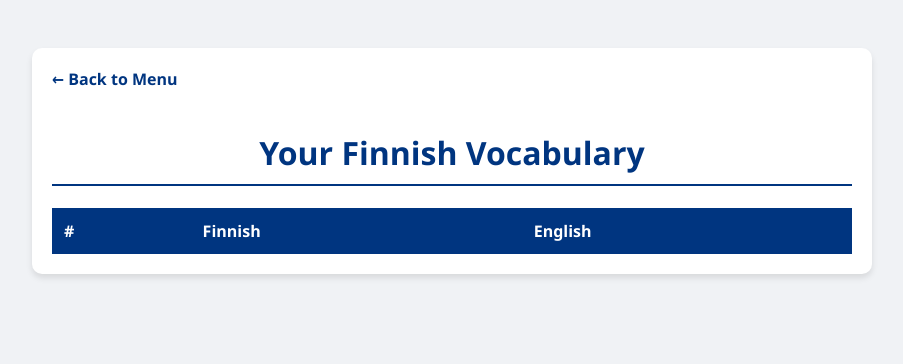
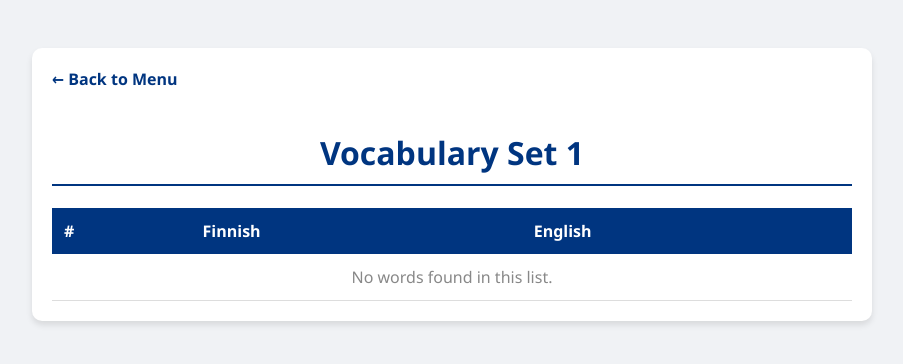
Before and after one commit to duongtri3007/Finnish_vocabulary_program, a Django app: page /sets/1/ in a window 1280 px wide. Shown: the top 364 px of the page, without its empty margins (188-1091 px from the left). Run offline with Django 5.2, Linux system fonts and the light colour scheme; lists and menus that the app fills with data are empty.

Commit message:
change forloop

```diff
--- a/frontend/templates/frontend/words_list.html
+++ b/frontend/templates/frontend/words_list.html
@@ -27,7 +27,7 @@
     <div class="container">
         <a href="{% url 'main_menu' %}" class="back-btn">← Back to Menu</a>
 
-        <h1>Your Finnish Vocabulary</h1>
+        <h1>{% if set_title %}{{ set_title }}{% else %}Your Finnish Vocabulary{% endif %}</h1>
 
         <table>
             <thead>
@@ -38,11 +38,15 @@
                 </tr>
             </thead>
             <tbody>
-                {% for finnish, english in vocabulary.items %}
+                {% for item in vocabulary %}
                 <tr>
                     <td>{{ forloop.counter }}</td>
-                    <td><strong>{{ finnish }}</strong></td>
-                    <td>{{ english }}</td>
+                    <td><strong>{{ item.fi }}</strong></td> <td>{{ item.en }}</td>                   </tr>
+                {% empty %}
+                <tr>
+                    <td colspan="3" style="text-align: center; color: #888;">
+                        No words found in this list.
+                    </td>
                 </tr>
                 {% endfor %}
             </tbody>
```
